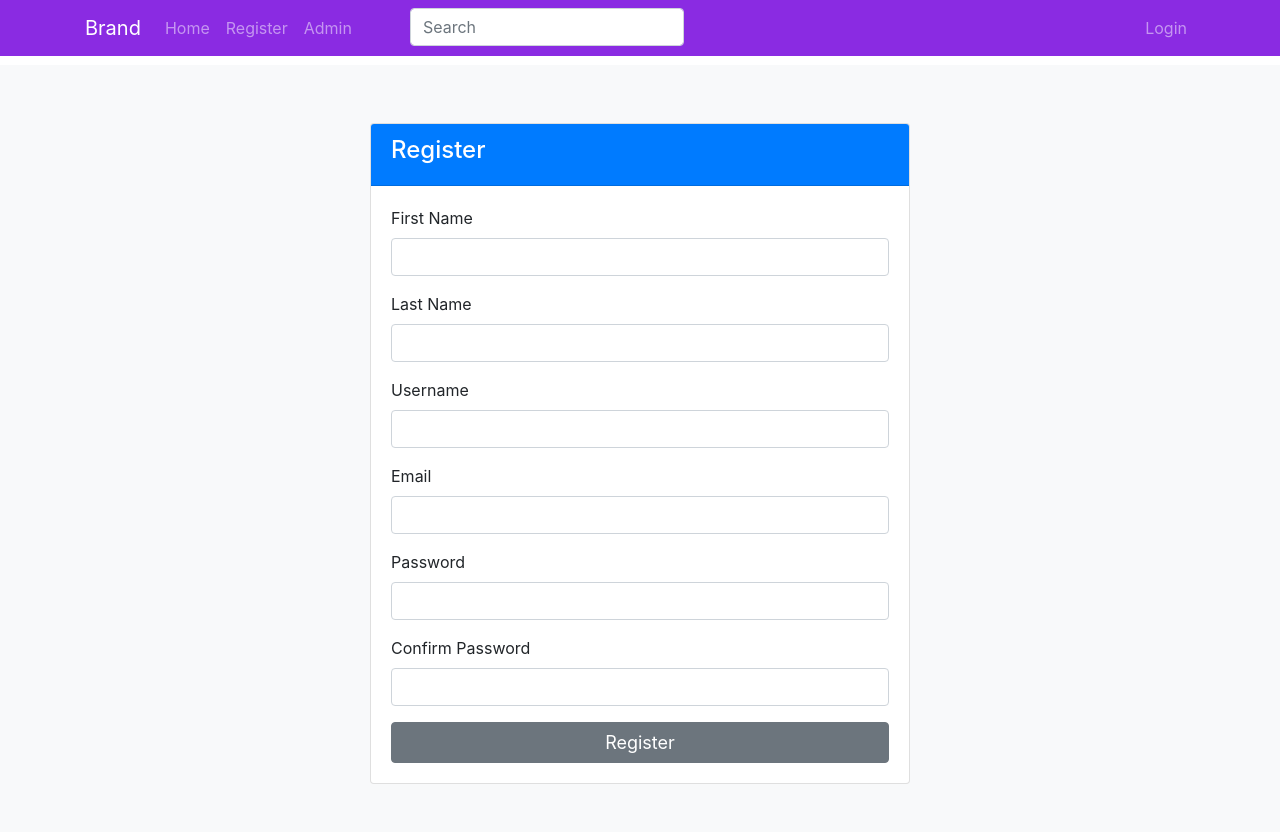
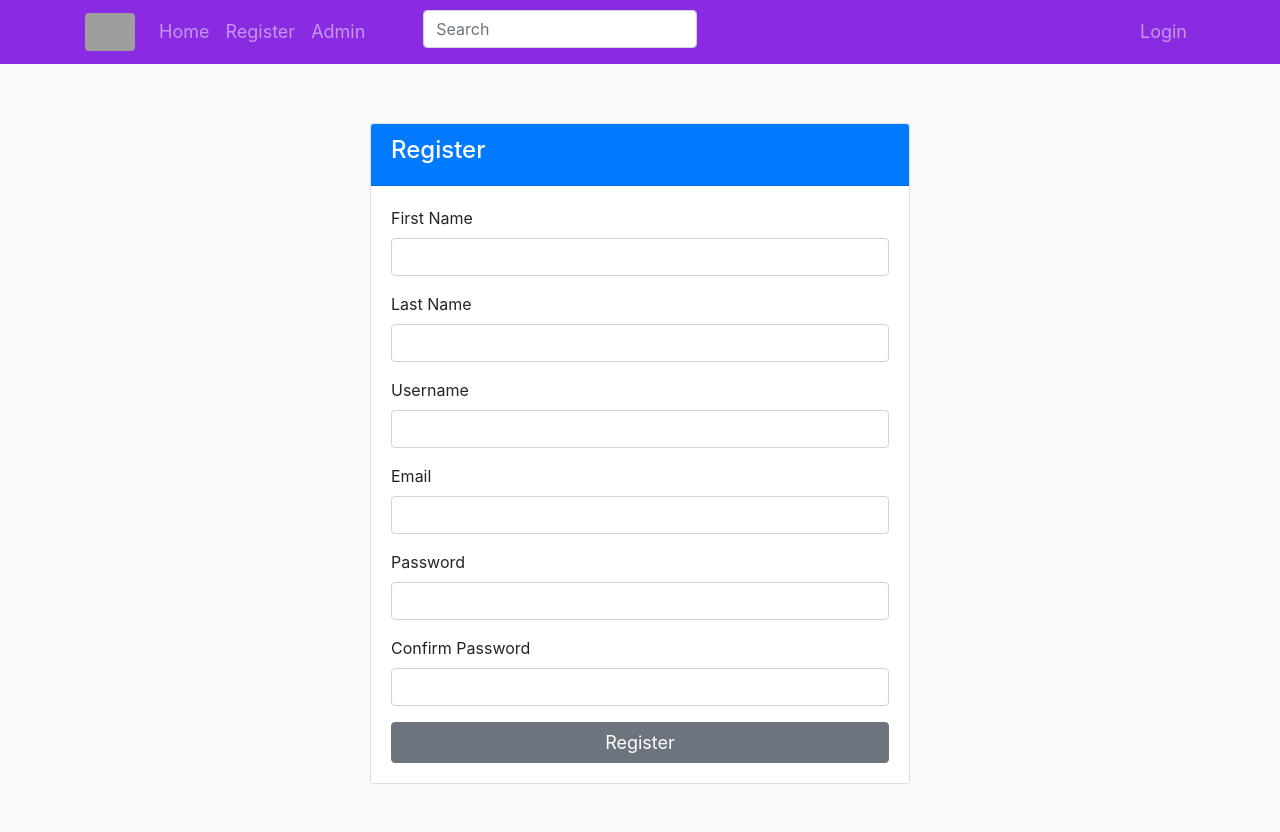
Before and after one commit to guydanko/crowdsourcing-project, a Django app: page /accounts/register/ in a window 1280 px wide. Run offline with Django 3.2, Linux system fonts and the light colour scheme; some libraries are stand-ins or nearby versions; grey boxes are pictures that could not be loaded.

Commit message:
design video page

```diff
--- a/static/css/layout.css
+++ b/static/css/layout.css
@@ -6,7 +6,9 @@ body {
     padding-left: 50px;
     height: 10px;
 }
-
+.nav-item{
+    font-size: large;
+}
 #video{
     padding-bottom: 70px;
 }
@@ -20,7 +22,13 @@ body {
 .btn{
     font-size: large;
 }
-
+#logo{
+    width: 50px;
+    height: auto;
+}
+#Home{
+    padding-top: 40px;
+}
 .tag-form input {
     max-width: 7em;
 }
--- a/templates/layout/base.html
+++ b/templates/layout/base.html
@@ -3,7 +3,7 @@
 <html lang="en">
 <head>
     <meta charset="UTF-8">
-    <title></title>
+    <title>TAGV</title>
     <link rel="stylesheet" href="https://stackpath.bootstrapcdn.com/bootstrap/4.3.1/css/bootstrap.min.css"
           integrity="sha384-ggOyR0iXCbMQv3Xipma34MD+dH/1fQ784/j6cY/iJTQUOhcWr7x9JvoRxT2MZw1T" crossorigin="anonymous">
     <link rel="stylesheet" href="{% static "css/layout.css" %}">
@@ -11,7 +11,9 @@
 <body>
 <nav class="navbar navbar-expand-lg navbar-dark fixed-top" style="background-color: blueviolet">
     <div class="container">
-        <a class="navbar-brand" href="#">Brand</a>
+        <a class="navbar-brand" href="#">
+            <img src="{% static "images/logo.jpeg" %}" class="rounded float-start" alt="" id="logo">
+        </a>
         <button class="navbar-toggler border-0" type="button" data-toggle="collapse" data-target="#exCollapsingNavbar">
             &#9776;
         </button>
--- a/templates/layout/index.html
+++ b/templates/layout/index.html
@@ -2,7 +2,7 @@
 {% extends "layout/base.html" %}
 {% load embed_video_tags %}
 {% block body_block %}
-    <div class="container">
+    <div class="container px-4" id = "Home">
         <h1>Home</h1>
     </div>
 
@@ -10,9 +10,9 @@
 <div class="p-3 mb-2 bg-light text-dark">
     {% for i in obj %}
         <div class = "container" id="video">
-        <h1><a class = "btn btn-link" href="{% url 'videos:video' i.id %}" > {{ i.name }}} </a></h1>
+        <h1><a class = "btn btn-link" href="{% url 'videos:video' i.id %}" > {{ i.name }} </a></h1>
         {% video i.video 'small' %}
-            <p><span class="badge bg-secondary">{{ i.duration|time:'H:i:s' }}</span></p>
+            <p><span class="badge bg-secondary text-light">{{ i.duration|time:'H:i:s' }}</span></p>
         </div>
     {% endfor %}
 </div>
```
Also changed, not shown: templates/videos/video.html (+17 -8 lines).
